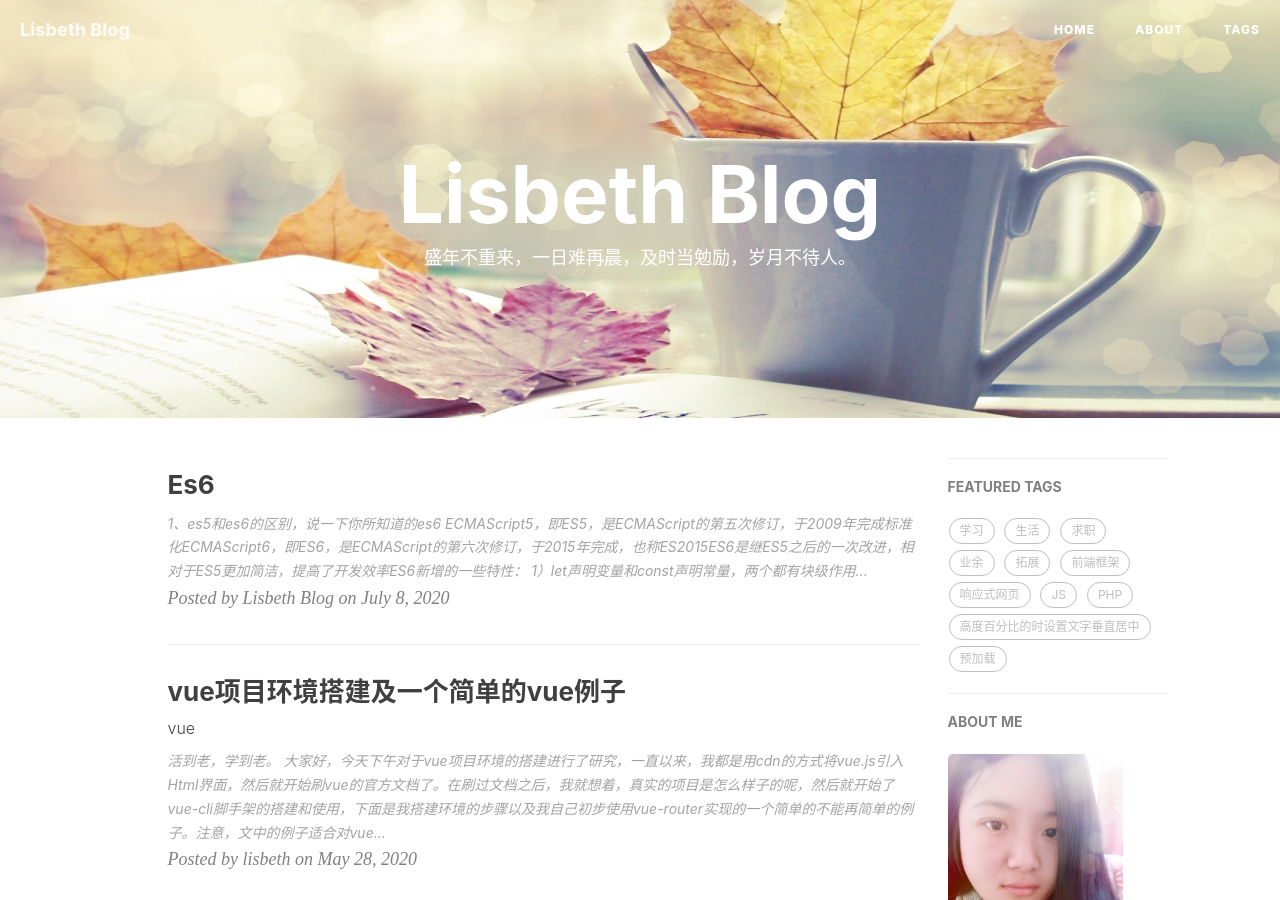
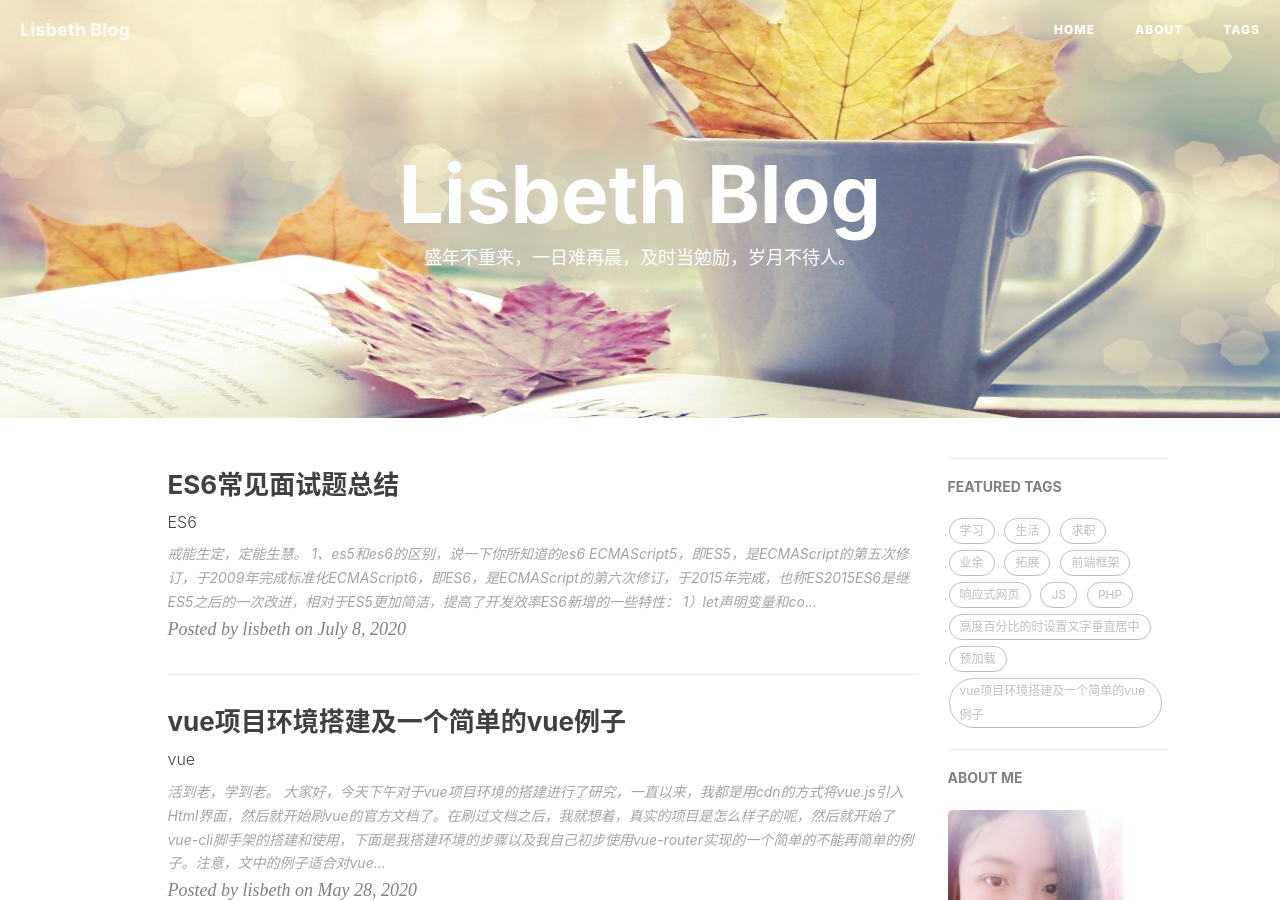
Before and after one commit to lisbeth0720/lisbeth0720.github.io, a Jekyll site: the page built from index.html, in a window 1280 px wide and 900 px high. Built offline with Jekyll 4.4.1, drawn with Linux system fonts in a browser that asks for light colours; nearby versions of some CDN libraries; the list of posts is cut into pages by our own code; comment, search, counter and statistics services are not loaded.

Commit message:
Update 2020-07-08-es6.md

```diff
--- a/_posts/2020-07-08-es6.md
+++ b/_posts/2020-07-08-es6.md
@@ -1,3 +1,17 @@
+---
+layout:     post
+title:     ES6常见面试题总结
+subtitle:    "ES6"
+date:       2020-07-08
+author:     lisbeth
+header-img: img/2019-12-19-backhround.jpg
+catalog: true
+tags:
+    - vue项目环境搭建及一个简单的vue例子
+---
+
+>戒能生定，定能生慧。
+
 1、es5和es6的区别，说一下你所知道的es6
 ECMAScript5，即ES5，是ECMAScript的第五次修订，于2009年完成标准化ECMAScript6，即ES6，是ECMAScript的第六次修订，于2015年完成，也称ES2015ES6是继ES5之后的一次改进，相对于ES5更加简洁，提高了开发效率ES6新增的一些特性：
 1）let声明变量和const声明常量，两个都有块级作用域ES5中是没有块级作用域的，并且var有变量提升，在let中，使用的变量一定要进行声明
```
